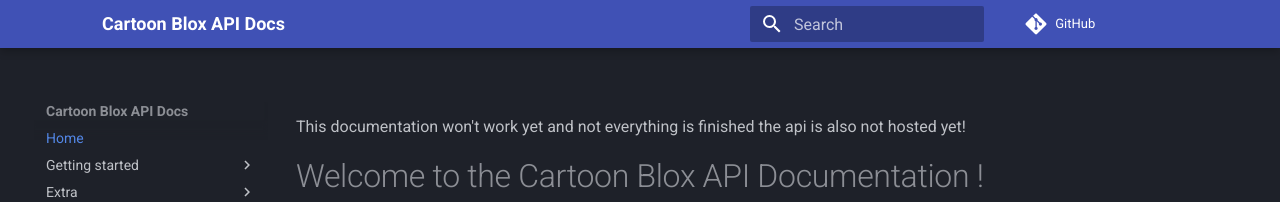
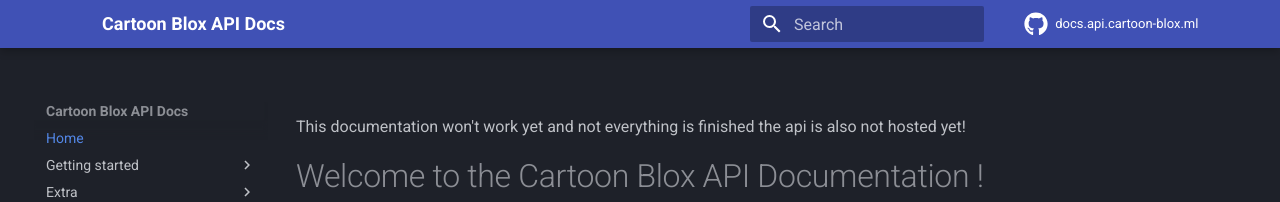
Before and after one commit to Sowat-Official/docs.api.cartoon-blox.ml, an MkDocs documentation site: the page built from docs/index.md, in a window 1280 px wide. Shown: the top 202 px of the page. Built offline with MkDocs 1.6.1 and Material for MkDocs 9.7.7, drawn with Linux system fonts in a browser that asks for light colours; comment, search, counter and statistics services are not loaded.

Commit message:
added repo

```diff
--- a/mkdocs.yml
+++ b/mkdocs.yml
@@ -1,10 +1,14 @@
 site_name: Cartoon Blox API Docs
 copyright: Copyright &copy; 2023 Sowat
 repo_url: https://github.com/Sowat-Official/docs.api.cartoon-blox.ml
+repo_name: docs.api.cartoon-blox.ml
+
 theme:
   logo: assets/logo.png
   favicon: assets/logo.png
   name: material
+  icon:
+    repo: fontawesome/brands/github
   palette:
     - media: "(prefers-color-scheme: dark)"
       scheme: slate
```
Also changed, not shown: 1 other file.
